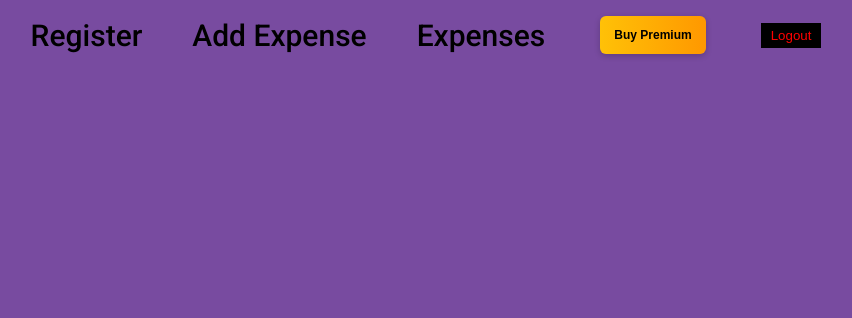
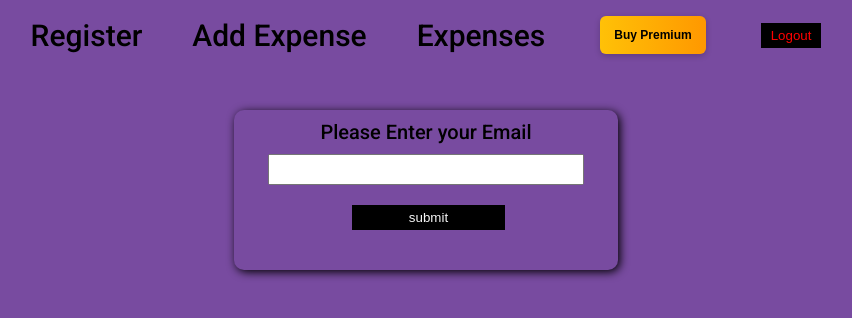
Before and after one commit to PavankumarMula/FullStackExpenses, a React (Create React App) app in the folder client/: page /forgotPassword in a window 1280 px wide. Shown: the top 318 px of the page, without its empty margins (214-1066 px from the left). Built offline with nearby package versions, Linux system fonts and the light colour scheme.

Commit message:
Forgot Password is Added

```diff
--- a/client/src/App.js
+++ b/client/src/App.js
@@ -5,6 +5,7 @@ import { Route, Routes } from "react-router-dom";
 import Expenses from "./components/Expenses";
 import DisplayExpenses from "./components/DisplayExpenses";
 import LeaderBoard from "./components/LeaderBoard";
+import ForgotPassword from "./components/ForgotPassword";
 
 function App() {
   return (
@@ -17,6 +18,7 @@ function App() {
           <Route path="/expenses" element={<Expenses />}></Route>
           <Route path="/displayexpenses" element={<DisplayExpenses />}></Route>
           <Route path="leaderboard" element={<LeaderBoard />}></Route>
+          <Route path="forgotPassword" element={<ForgotPassword/>}></Route>
         </Routes>
       </div>
     </>
--- /dev/null
+++ b/client/src/components/ForgotPassword.js
@@ -0,0 +1,27 @@
+import React, { useState } from "react";
+import '../styles/ForgotPassword.css'
+import axios from 'axios';
+
+const ForgotPassword = () => {
+  const [input, setInput] = useState("");
+
+  const passwordFormHandler = async(e) => {
+    e.preventDefault();
+    const response=await axios.post(`http://localhost:4000/forgotpassword`,{input});
+    console.log(response);
+  };
+
+  return (
+    <>
+      <div className="password">
+        <form onSubmit={passwordFormHandler}>
+          <label>Please Enter your Email</label>
+          <input type="email" onChange={(e) => setInput(e.target.value)}></input>
+          <button type="submit">submit</button>
+        </form>
+      </div>
+    </>
+  );
+};
+
+export default ForgotPassword;
--- a/client/src/components/UserForm.js
+++ b/client/src/components/UserForm.js
@@ -1,13 +1,13 @@
-import React, {  useState } from "react";
+import React, { useState } from "react";
 import "../styles/UserForm.css";
 import axios from "axios";
 import { userAuthContext } from "../context/userAuth";
 import { useContext } from "react";
 import { expensesContext } from "../context/expenseContext";
-import { useNavigate } from "react-router-dom";
+import { Link, useNavigate } from "react-router-dom";
 // toasting alert
-import { ToastContainer, toast } from 'react-toastify';
-import 'react-toastify/dist/ReactToastify.css';
+import { ToastContainer, toast } from "react-toastify";
+import "react-toastify/dist/ReactToastify.css";
 
 // function for toastfy an alert
 const notify = (message) => {
@@ -20,9 +20,8 @@ const notify = (message) => {
     draggable: true,
     progress: undefined,
     theme: "light",
-    });
-}
-
+  });
+};
 
 const UserForm = () => {
   const [name, setName] = useState("");
@@ -30,13 +29,13 @@ const UserForm = () => {
   const [password, setPassword] = useState("");
   const [haveAnAccount, setHaveAnAccount] = useState(false);
 
-  const navigate=useNavigate();
+  const navigate = useNavigate();
 
   // getting auth context here
   const authContext = useContext(userAuthContext);
 
   // getting expense context
-  const expenseContext=useContext(expensesContext);
+  const expenseContext = useContext(expensesContext);
 
   // Handling the user Input through Form
   const formHandler = async (e) => {
@@ -52,11 +51,11 @@ const UserForm = () => {
         );
         const response = await getUser;
         if (response.status === 200) {
-          notify("user LoggedIn")
+          notify("user LoggedIn");
           const { user, token } = response.data;
-          authContext.login(token,user);
+          authContext.login(token, user);
           expenseContext.addExpense();
-          navigate('/expenses');
+          navigate("/expenses");
         }
       } catch (error) {
         console.log(error);
@@ -132,7 +131,12 @@ const UserForm = () => {
         <button className="toggle-button" onClick={toggleButtonHandler}>
           {haveAnAccount ? "new User? Signup" : "Already have an Account?"}
         </button>
-        <ToastContainer/>
+        {haveAnAccount && (
+          <Link to="forgotPassword" className="forgotpassword">
+            ForgotPassword?
+          </Link>
+        )}
+        <ToastContainer />
       </div>
     </>
   );
--- /dev/null
+++ b/client/src/styles/ForgotPassword.css
@@ -0,0 +1,34 @@
+.password{
+    height: 20vh;
+    width: 30%;
+    margin: auto;
+    margin-top: 40px;
+    display: flex;
+    flex-direction: column;
+    box-shadow: 2px 2px 10px black;
+    border-radius: 10px;
+}
+.password form{
+    display: flex;
+    flex-direction: column;
+    justify-content: center;
+    align-items: center;
+}
+.password label{
+    font-family: 'Barlow', sans-serif;
+    font-family: 'Poppins', sans-serif;
+    font-family: 'Roboto', sans-serif;
+    font-size: 20px;
+    margin: 10px;
+}
+
+.password input{
+    width: 80%;
+    height: 25px;
+}
+.password button{
+    margin-top: 20px;
+    background-color: black;
+    color: whitesmoke;
+    width: 40%;
+}
--- a/client/src/styles/UserForm.css
+++ b/client/src/styles/UserForm.css
@@ -57,3 +57,15 @@
     cursor: pointer;
     border-radius: 5px;
 }
+.forgotpassword {
+    color: black;
+    font-family: 'Barlow', sans-serif;
+    font-family: 'Poppins', sans-serif;
+    font-family: 'Roboto', sans-serif;
+    font-size: 20px;
+    margin-top: 15px;
+    text-decoration: none;
+}
+.forgotpassword:hover{
+    text-decoration: underline brown;
+}
```
Also changed, not shown: 1 other file (tests, documents, lock files or other folders).
